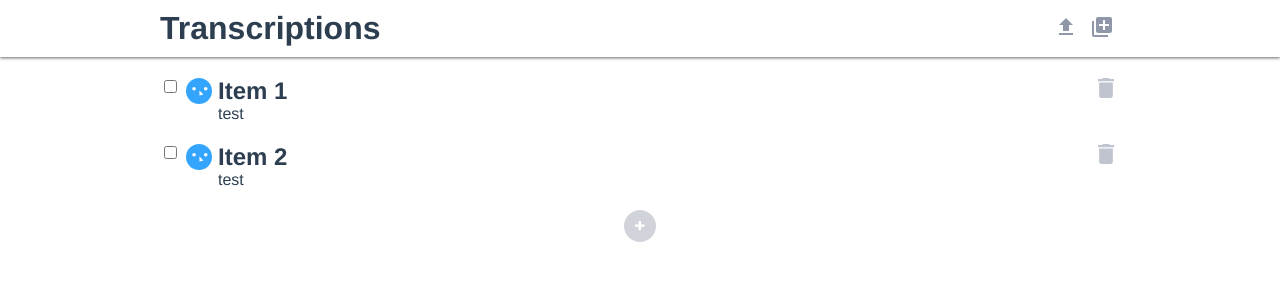
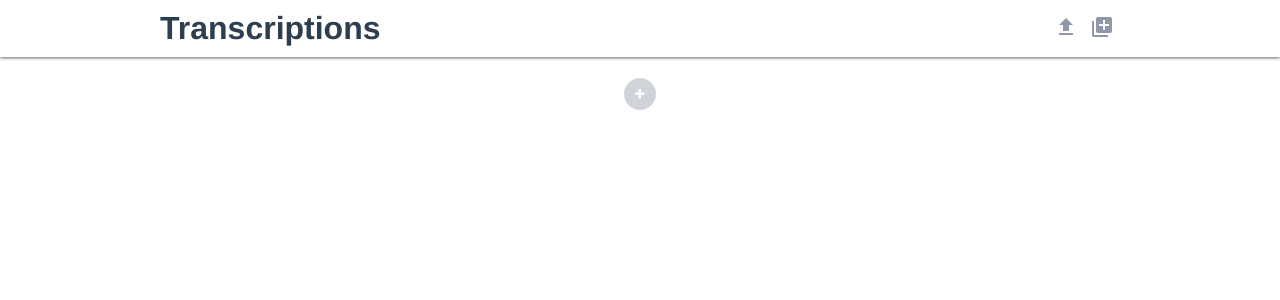
Before and after one commit to Unbabel/frontend-challenge, a Vue app: page /#/ in a window 1280 px wide. Shown: the top 300 px of the page. Built offline with nearby package versions, Linux system fonts and the light colour scheme.

Commit message:
Integrate with API

```diff
--- a/src/App.vue
+++ b/src/App.vue
@@ -1,6 +1,6 @@
 <template>
   <div id="app">
-    <router-view></router-view>
+    <router-view />
   </div>
 </template>
 
--- a/src/components/TranscriptionsList.vue
+++ b/src/components/TranscriptionsList.vue
@@ -1,7 +1,7 @@
 <template>
   <div>
     <ul>
-      <li v-for="item in items" :key="item.title">
+      <li v-for="item in items" :key="item.id">
         <TranscriptionsListItem :item="item" />
       </li>
     </ul>
--- a/src/components/TranscriptionsListItem.vue
+++ b/src/components/TranscriptionsListItem.vue
@@ -9,8 +9,8 @@
       </IconButton>
     </div>
     <div class="contents">
-      <h2>{{ item.title }}</h2>
-      <p>{{ item.description }}</p>
+      <h2>{{ item.voice }}</h2>
+      <p>{{ item.text }}</p>
     </div>
     <div>
       <IconButton title="Delete item" :onClick="deleteItem">
--- a/src/components/TranscriptionsMenu.vue
+++ b/src/components/TranscriptionsMenu.vue
@@ -29,12 +29,10 @@ export default {
   },
   methods: {
     uploadData() {
-      // eslint-disable-next-line
-      console.log('upload')
+      this.$store.dispatch('saveTranscriptions')
     },
     loadData() {
-      // eslint-disable-next-line
-      console.log('load')
+      this.$store.dispatch('getTranscriptions')
     }
   }
 }
--- a/src/main.js
+++ b/src/main.js
@@ -1,22 +1,9 @@
 import Vue from "vue";
-import Vuex from "vuex";
-import VueRouter from "vue-router";
-import App from "./App.vue";
-import routes from "./routes";
+import router from "@/router";
+import store from "@/store";
+import App from "@/App.vue";
 
 Vue.config.productionTip = false;
-
-Vue.use(Vuex);
-Vue.use(VueRouter);
-
-const router = new VueRouter({
-  routes
-});
-
-const store = new Vuex.Store({
-  state: {},
-  mutations: {}
-});
 
 new Vue({
   router,
--- a/src/pages/Home.vue
+++ b/src/pages/Home.vue
@@ -13,10 +13,10 @@
 </template>
 
 <script>
+import { mapState } from 'vuex'
 import Header from '@/components/Header'
 import TranscriptionsMenu from '@/components/TranscriptionsMenu'
 import TranscriptionsList from '@/components/TranscriptionsList'
-
 import IconButton from '@/components/IconButton'
 import AddIcon from '@/assets/add-row.svg'
 
@@ -30,18 +30,7 @@ export default {
     AddIcon
   },
   computed: {
-    transcriptions() {
-      return [
-        {
-          title: "Item 1",
-          description: "test"
-        },
-        {
-          title: "Item 2",
-          description: "test"
-        }
-      ]
-    }
+    ...mapState(['transcriptions'])
   },
   methods: {
     newItem() {
--- /dev/null
+++ b/src/router.js
@@ -0,0 +1,15 @@
+import Vue from "vue";
+import VueRouter from "vue-router";
+import Home from "@/pages/Home";
+
+Vue.use(VueRouter);
+
+export default new VueRouter({
+  routes: [
+    {
+      path: "/",
+      name: "home",
+      component: Home
+    }
+  ]
+});
--- /dev/null
+++ b/src/store.js
@@ -0,0 +1,30 @@
+import Vue from "vue";
+import Vuex from "vuex";
+
+Vue.use(Vuex);
+
+export default new Vuex.Store({
+  state: {
+    transcriptions: []
+  },
+  mutations: {
+    setTranscriptions(state, transcriptions) {
+      state.transcriptions = transcriptions;
+    }
+  },
+  actions: {
+    getTranscriptions(context) {
+      fetch(process.env.VUE_APP_TRANSCRIPTIONS_URL)
+        .then(res => res.json())
+        .then(items => {
+          context.commit("setTranscriptions", items);
+        });
+    },
+    saveTranscriptions(context) {
+      fetch(process.env.VUE_APP_TRANSCRIPTIONS_URL, {
+        method: "POST",
+        body: JSON.stringify(context.state.transcriptions)
+      });
+    }
+  }
+});
```
Also changed, not shown: src/routes.js (deleted, +0 -10 lines), 1 other file (tests, documents, lock files or other folders).
